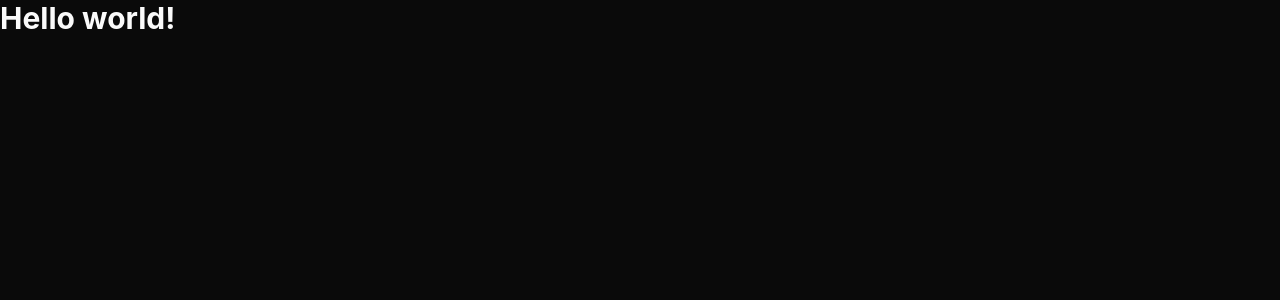
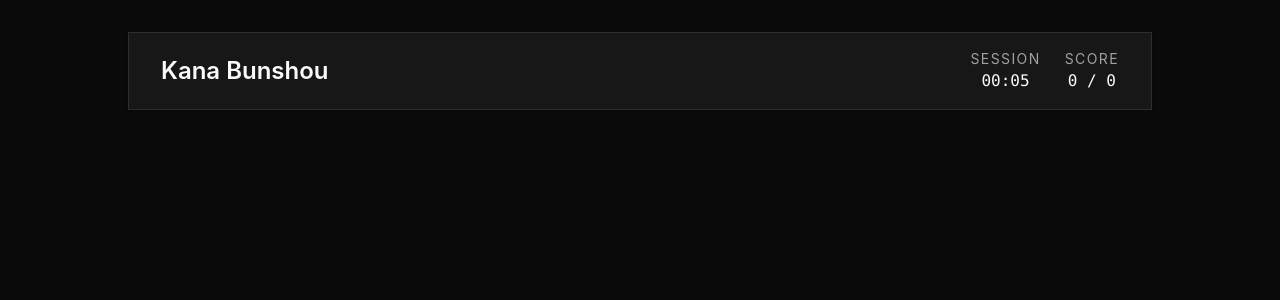
Before and after one commit to Peroxidize/kana-bunshou, a Vue app: page / in a window 1280 px wide. Shown: the top 300 px of the page. Built offline with nearby package versions, Linux system fonts and the light colour scheme.

Commit message:
feat: create header (score pending implementation)

```diff
--- a/index.html
+++ b/index.html
@@ -4,7 +4,7 @@
         <meta charset="UTF-8" />
         <link rel="icon" type="image/svg+xml" href="/favicon.svg" />
         <meta name="viewport" content="width=device-width, initial-scale=1.0" />
-        <title>kana-bunshou</title>
+        <title>Kana Bunshou</title>
     </head>
     <body>
         <div id="app"></div>
--- a/src/App.vue
+++ b/src/App.vue
@@ -1,5 +1,9 @@
-<script setup lang="ts"></script>
+<script setup lang="ts">
+import Header from "@/components/Header.vue";
+</script>
 
 <template>
-  <h1 class="text-3xl font-bold">Hello world!</h1>
+  <main class="mx-auto my-8 max-w-5xl">
+    <Header />
+  </main>
 </template>
--- /dev/null
+++ b/src/components/Header.vue
@@ -0,0 +1,54 @@
+<script setup lang="ts">
+import { computed, onMounted, onUnmounted, ref } from "vue";
+import { Card } from "@/components/ui/card";
+
+const time = ref(0);
+let timer: ReturnType<typeof setInterval> | null = null;
+
+const formattedTime = computed(() => {
+  const minutes = Math.floor(time.value / 60);
+  const seconds = time.value % 60;
+
+  const mm = String(minutes).padStart(2, "0");
+  const ss = String(seconds).padStart(2, "0");
+
+  return `${mm}:${ss}`;
+});
+
+onMounted(() => {
+  timer = setInterval(() => {
+    time.value = time.value + 1;
+  }, 1000);
+});
+
+onUnmounted(() => {
+  if (timer) {
+    clearInterval(timer);
+  }
+});
+</script>
+
+<template>
+  <Card
+    class="flex flex-row items-center justify-between rounded-none! px-8 py-4!"
+  >
+    <h3 class="text-2xl font-semibold">Kana Bunshou</h3>
+
+    <div class="flex gap-6">
+      <div class="min-w- flex flex-col items-center">
+        <span class="text-muted-foreground text-sm tracking-widest uppercase"
+          >Session</span
+        >
+        <span class="font-mono">{{ formattedTime }}</span>
+      </div>
+
+      <div class="flex flex-col items-center">
+        <span class="text-muted-foreground text-sm tracking-widest uppercase"
+          >Score</span
+        >
+        <!-- TODO -->
+        <span class="font-mono">0 / 0</span>
+      </div>
+    </div>
+  </Card>
+</template>
--- /dev/null
+++ b/src/components/ui/card/Card.vue
@@ -0,0 +1,22 @@
+<script setup lang="ts">
+import type { HTMLAttributes } from "vue"
+import { cn } from "@/lib/utils"
+
+const props = defineProps<{
+  class?: HTMLAttributes["class"]
+}>()
+</script>
+
+<template>
+  <div
+    data-slot="card"
+    :class="
+      cn(
+        'bg-card text-card-foreground flex flex-col gap-6 rounded-xl border py-6 shadow-sm',
+        props.class,
+      )
+    "
+  >
+    <slot />
+  </div>
+</template>
--- /dev/null
+++ b/src/components/ui/card/CardAction.vue
@@ -0,0 +1,17 @@
+<script setup lang="ts">
+import type { HTMLAttributes } from "vue"
+import { cn } from "@/lib/utils"
+
+const props = defineProps<{
+  class?: HTMLAttributes["class"]
+}>()
+</script>
+
+<template>
+  <div
+    data-slot="card-action"
+    :class="cn('col-start-2 row-span-2 row-start-1 self-start justify-self-end', props.class)"
+  >
+    <slot />
+  </div>
+</template>
--- /dev/null
+++ b/src/components/ui/card/CardContent.vue
@@ -0,0 +1,17 @@
+<script setup lang="ts">
+import type { HTMLAttributes } from "vue"
+import { cn } from "@/lib/utils"
+
+const props = defineProps<{
+  class?: HTMLAttributes["class"]
+}>()
+</script>
+
+<template>
+  <div
+    data-slot="card-content"
+    :class="cn('px-6', props.class)"
+  >
+    <slot />
+  </div>
+</template>
--- /dev/null
+++ b/src/components/ui/card/CardDescription.vue
@@ -0,0 +1,17 @@
+<script setup lang="ts">
+import type { HTMLAttributes } from "vue"
+import { cn } from "@/lib/utils"
+
+const props = defineProps<{
+  class?: HTMLAttributes["class"]
+}>()
+</script>
+
+<template>
+  <p
+    data-slot="card-description"
+    :class="cn('text-muted-foreground text-sm', props.class)"
+  >
+    <slot />
+  </p>
+</template>
--- /dev/null
+++ b/src/components/ui/card/CardFooter.vue
@@ -0,0 +1,17 @@
+<script setup lang="ts">
+import type { HTMLAttributes } from "vue"
+import { cn } from "@/lib/utils"
+
+const props = defineProps<{
+  class?: HTMLAttributes["class"]
+}>()
+</script>
+
+<template>
+  <div
+    data-slot="card-footer"
+    :class="cn('flex items-center px-6 [.border-t]:pt-6', props.class)"
+  >
+    <slot />
+  </div>
+</template>
--- /dev/null
+++ b/src/components/ui/card/CardHeader.vue
@@ -0,0 +1,17 @@
+<script setup lang="ts">
+import type { HTMLAttributes } from "vue"
+import { cn } from "@/lib/utils"
+
+const props = defineProps<{
+  class?: HTMLAttributes["class"]
+}>()
+</script>
+
+<template>
+  <div
+    data-slot="card-header"
+    :class="cn('@container/card-header grid auto-rows-min grid-rows-[auto_auto] items-start gap-1.5 px-6 has-data-[slot=card-action]:grid-cols-[1fr_auto] [.border-b]:pb-6', props.class)"
+  >
+    <slot />
+  </div>
+</template>
--- /dev/null
+++ b/src/components/ui/card/CardTitle.vue
@@ -0,0 +1,17 @@
+<script setup lang="ts">
+import type { HTMLAttributes } from "vue"
+import { cn } from "@/lib/utils"
+
+const props = defineProps<{
+  class?: HTMLAttributes["class"]
+}>()
+</script>
+
+<template>
+  <h3
+    data-slot="card-title"
+    :class="cn('leading-none font-semibold', props.class)"
+  >
+    <slot />
+  </h3>
+</template>
--- /dev/null
+++ b/src/components/ui/card/index.ts
@@ -0,0 +1,7 @@
+export { default as Card } from "./Card.vue"
+export { default as CardAction } from "./CardAction.vue"
+export { default as CardContent } from "./CardContent.vue"
+export { default as CardDescription } from "./CardDescription.vue"
+export { default as CardFooter } from "./CardFooter.vue"
+export { default as CardHeader } from "./CardHeader.vue"
+export { default as CardTitle } from "./CardTitle.vue"
```
